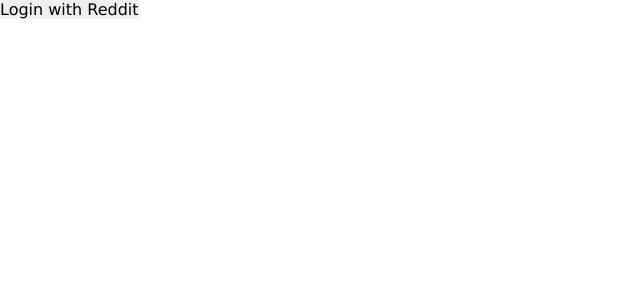
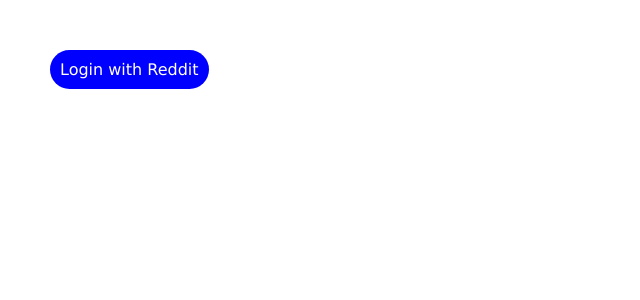
Before and after one commit to kathleenmoriarty/reddit-client, a React app: page / in a window 1280 px wide. Shown: the top 300 px of the page, without its empty margins (0-640 px from the left). Built offline with nearby package versions, Linux system fonts and the light colour scheme; the HTML template or start-up script is replaced by a standard one.

Commit message:
Add styling to login page

```diff
--- a/src/App.jsx
+++ b/src/App.jsx
@@ -92,7 +92,7 @@
   return (
     <main>
       {!token ? (
-        <button onClick={loginWithReddit}>Login with Reddit</button>
+        <button onClick={loginWithReddit} className="login-btn">Login with Reddit</button>
       ) : (
         <>
           <nav>
--- a/src/index.css
+++ b/src/index.css
@@ -9,6 +9,19 @@
 
 button:hover {
   cursor: pointer;
+}
+
+.login-btn {
+  margin-top: 50px;
+  margin-left: 50px;
+  padding: 10px;
+  color: white;
+  background-color: blue;
+  border-radius: 30px;
+}
+
+.login-btn:hover {
+  background-color: rgb(79, 79, 246);
 }
 
 nav {
```
